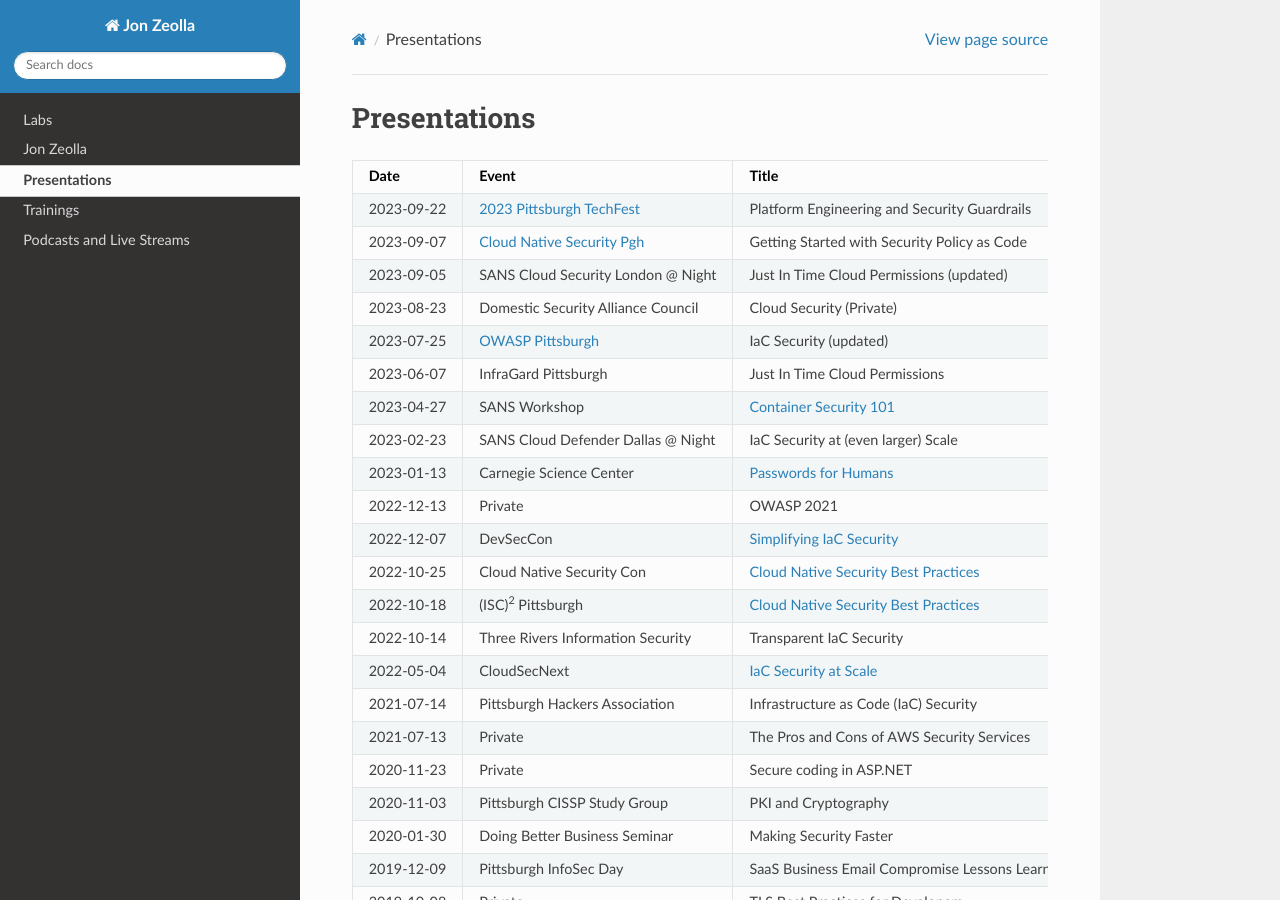
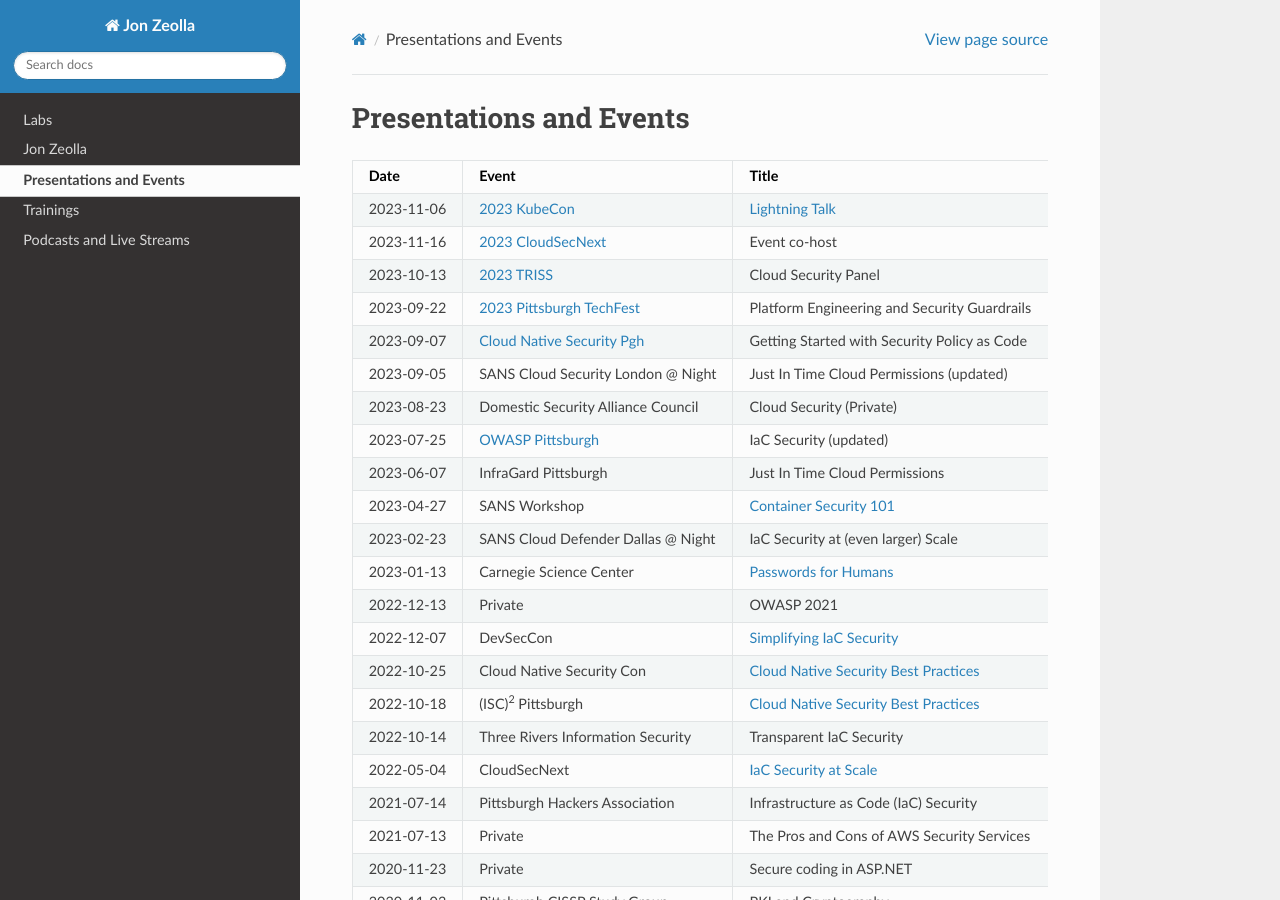
Before and after one commit to JonZeolla/JonZeolla.github.io, a Sphinx documentation site: the page built from docs/ref/content.md, in a window 1280 px wide and 900 px high. Built offline with Sphinx 7.4.7 and the Read the Docs theme 2.0.0, drawn with Linux system fonts in a browser that asks for light colours.

Commit message:
Add recent presentations and events (#24)

````diff
--- a/docs/ref/content.md
+++ b/docs/ref/content.md
@@ -5,10 +5,13 @@
 ```{toctree}
 ```
 
-# Presentations
+# Presentations and Events
 
 | Date       | Event                                  | Title                                                          |
 | ---------- | -------------------------------------- | -------------------------------------------------------------- |
+| 2023-11-06 | [2023 KubeCon][2023-KubeCon]           | [Lightning Talk][2023-KubeCon-Talk]                            |
+| 2023-11-16 | [2023 CloudSecNext][2023-CloudSecNext] | Event co-host                                                  |
+| 2023-10-13 | [2023 TRISS][2023-TRISS]               | Cloud Security Panel                                           |
 | 2023-09-22 | [2023 Pittsburgh TechFest][2023-TF]    | Platform Engineering and Security Guardrails                   |
 | 2023-09-07 | [Cloud Native Security Pgh][2023-CNSP] | Getting Started with Security Policy as Code                   |
 | 2023-09-05 | SANS Cloud Security London @ Night     | Just In Time Cloud Permissions (updated)                       |
@@ -65,6 +68,10 @@
 | 2012-08-07 | Pittsburgh Technical Institute         | Life After Graduation                                          |
 | 2011-10-05 | Pittsburgh Technical Institute         | Alumni Speaker Series                                          |
 
+[2023-CloudSecNext]: https://www.sans.org/cyber-security-training-events/cloudsecnext-summit-2023/ "2023 CloudSecNext"
+[2023-KubeCon-Talk]: https://kccncna2023.sched.com/event/1R2ll/cl-lightning-talk-empowering-the-deaf-and-hard-of-hearing-in-cloud-native-and-open-source-jon-zeolla-seiso-catherine-paganini-buoyant "2023 KubeCon Lightning Talk"
+[2023-KubeCon]: https://events.linuxfoundation.org/kubecon-cloudnativecon-north-america/ "2023 KubeCon and CloudNativeCon"
+[2023-TRISS]: https://www.threeriversinfosec.com/ "2023 Three Rivers Information Security Symposium"
 [2023-TF]: https://www.pghtech.org/events/2023TechFest_1 "2023 Pittsburgh TechFest"
 [2023-CNSP]: https://community.cncf.io/e/mvsutb/ "Cloud Native Security Pittsburgh - Kickoff Event in London"
 [2023-OWASP]: https://www.meetup.com/owasp-pittsburgh-chapter/events/294769152 "OWASP Pittsburgh: IaC Security"
````
